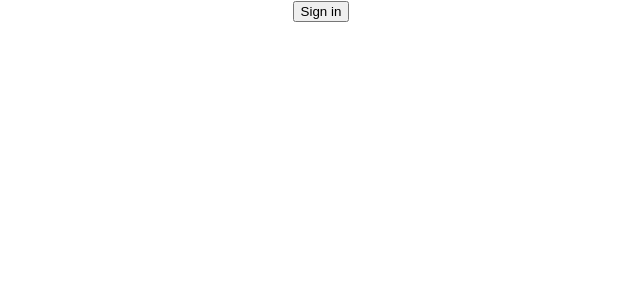
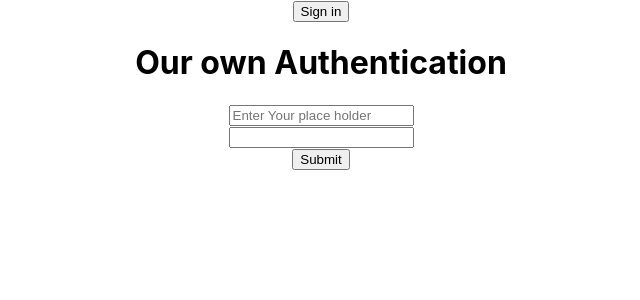
Before and after one commit to Asfakur/fire-auth-41-9, a React (Create React App) app: page / in a window 1280 px wide. Shown: the top 300 px of the page, without its empty margins (319-959 px from the left). Built offline with nearby package versions, Linux system fonts and the light colour scheme.

Commit message:
42-2 Create simple login form email and password

```diff
--- a/src/App.js
+++ b/src/App.js
@@ -52,6 +52,14 @@ function App() {
     })
   }
 
+  const handleChange = (event)  =>{
+    console.log(event.target.name, event.target.value);
+  }
+
+  const handleSubmit = () => {
+    console.log("submit Clicked");
+  }
+
   return (
     <div className="App">
       {
@@ -66,7 +74,14 @@ function App() {
           <img src={user.photo} alt=""/>
         </div>
       }
-
+     <h1>Our own Authentication</h1>
+     <form onSubmit={handleSubmit}>
+      <input type="text" name="email" onBlur={handleChange} placeholder="Enter Your place holder" required/>
+      <br/>
+      <input type="password" name="password" onChange={handleChange} id="" required/>
+      <br/>
+      <input type="submit" value="Submit"/>
+     </form>
     </div>
   );
 }
```
